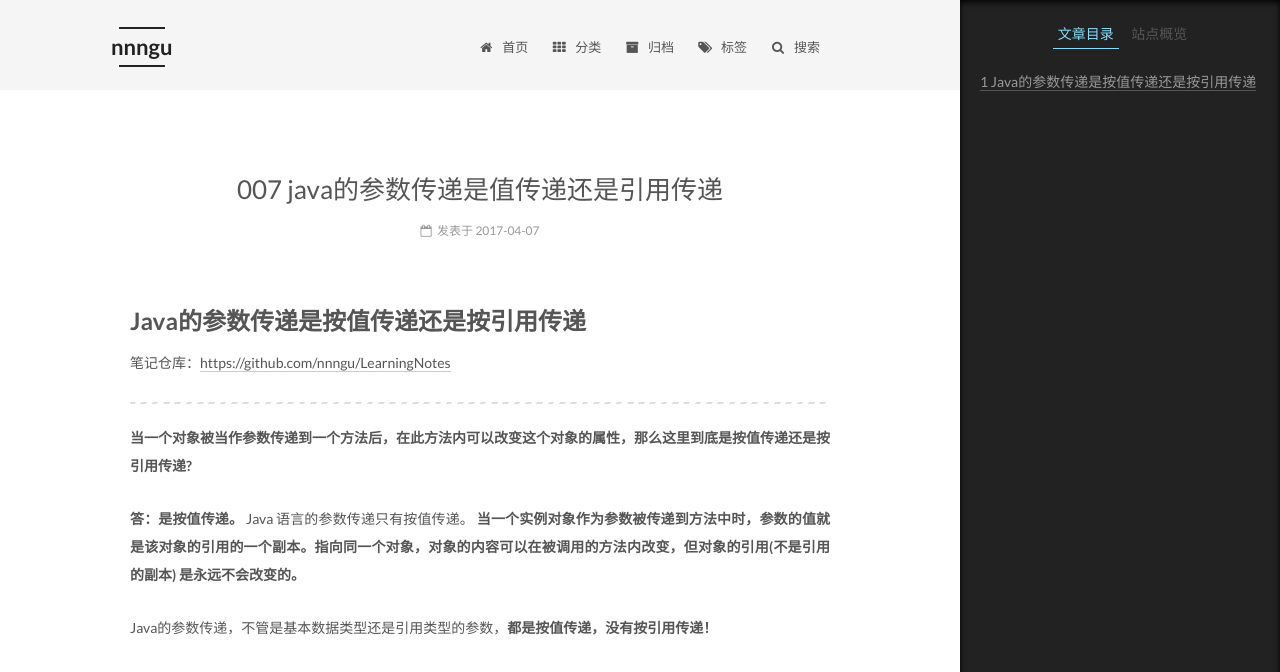
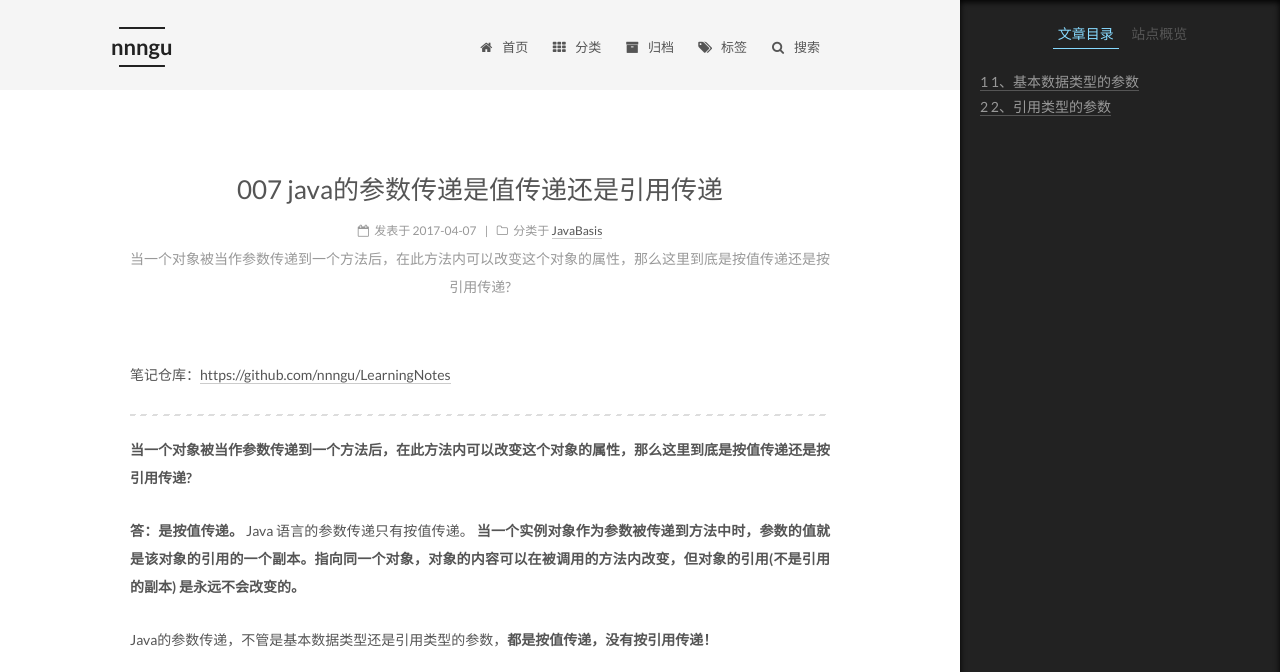
Before and after one commit to nnngu/LearningNotes, a Jekyll site: the page built from _posts/2017-04-07-007 Java的参数传递是值传递还是引用传递.md, in a window 1280 px wide and 1400 px high. Shown: the top 672 px of the window. Built offline with Jekyll 4.4.1, drawn with Linux system fonts in a browser that asks for light colours.

Commit message:
修改文件: _posts/2017-04-07-007 Java的参数传递是值传递还是引用传递.md

```diff
--- a/_posts/2017-04-07-007 Java的参数传递是值传递还是引用传递.md
+++ b/_posts/2017-04-07-007 Java的参数传递是值传递还是引用传递.md
@@ -1,4 +1,7 @@
-# Java的参数传递是按值传递还是按引用传递
+---
+categories: JavaBasis
+description: 当一个对象被当作参数传递到一个方法后，在此方法内可以改变这个对象的属性，那么这里到底是按值传递还是按引用传递?
+---
 
 笔记仓库：[https://github.com/nnngu/LearningNotes](https://github.com/nnngu/LearningNotes)
 
```
